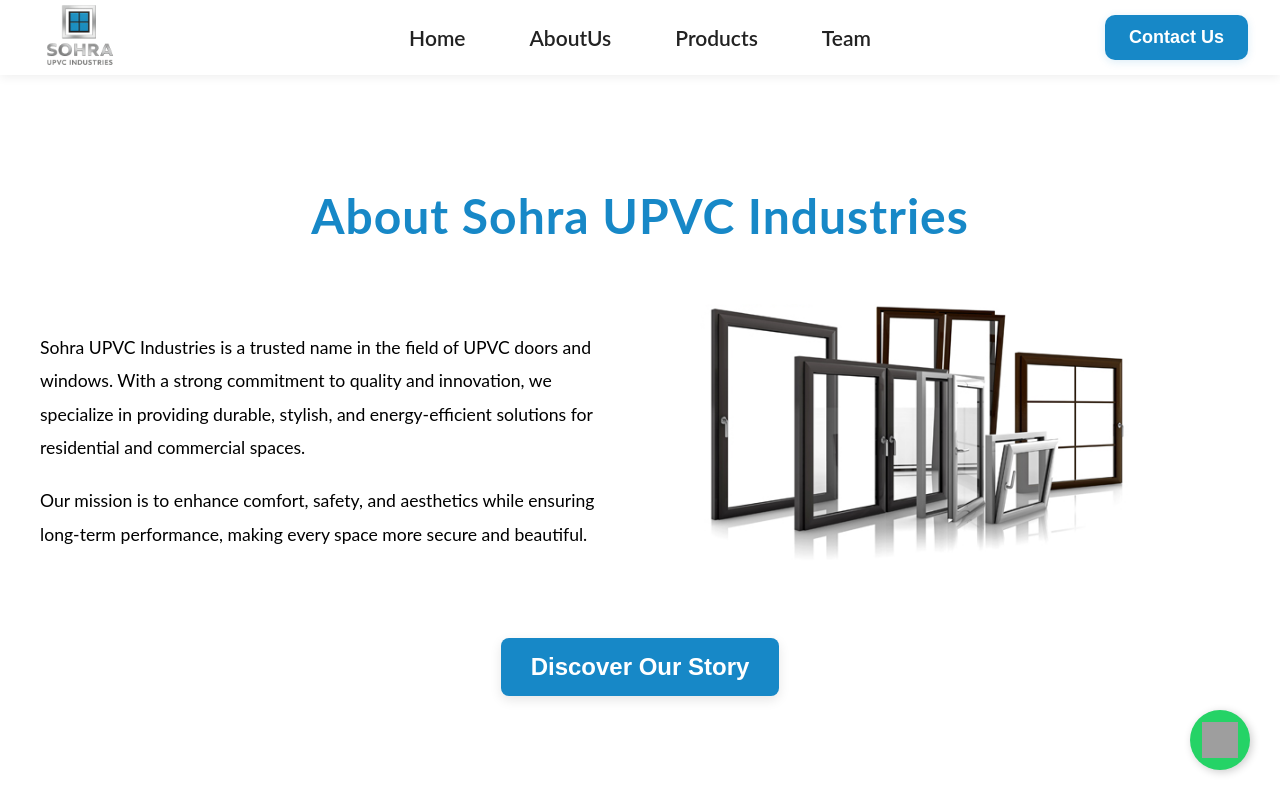
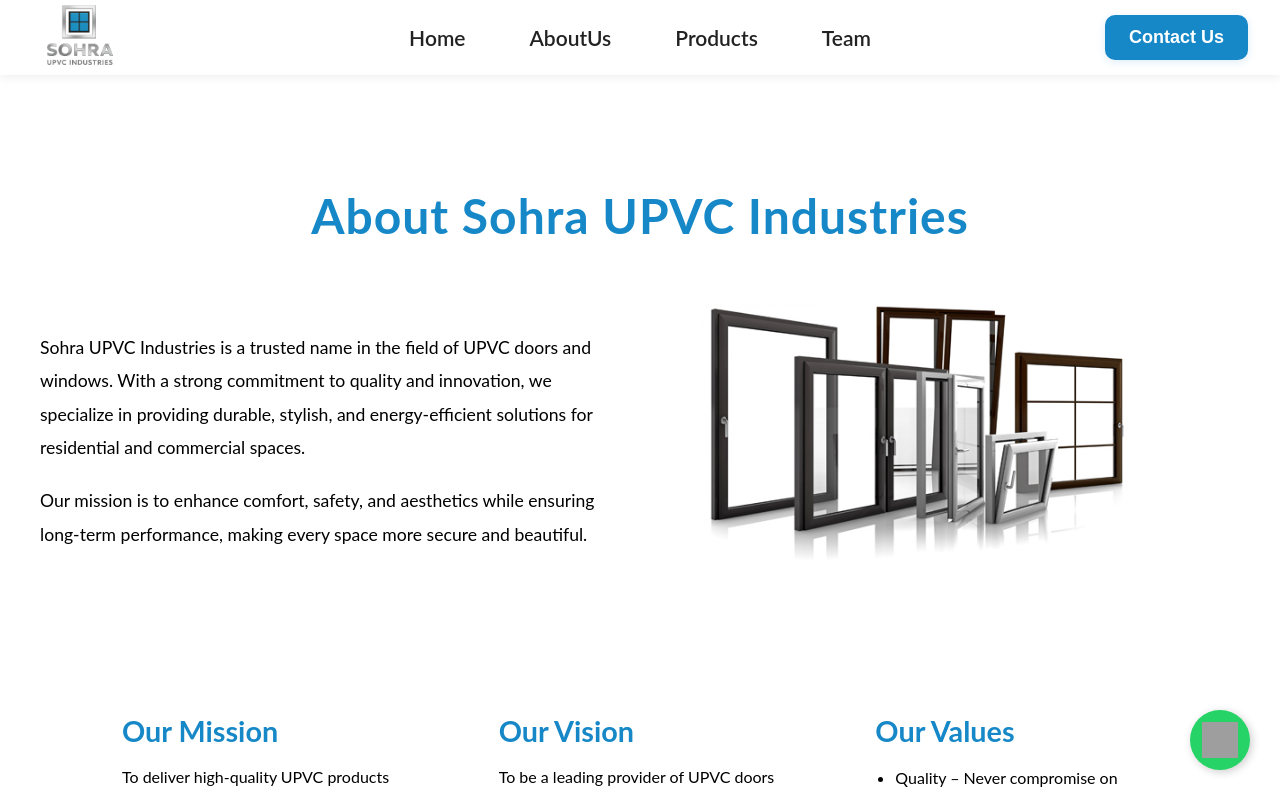
Before and after one commit to DIKSHITS/sohra_upvc, a React (Vite) app in the folder sohraupvc/: page /about in a window 1280 px wide. Shown: the top 795 px of the page. Built offline with nearby package versions, Linux system fonts and the light colour scheme; grey boxes are pictures that could not be loaded.

Commit message:
first commit

```diff
--- a/sohraupvc/src/Components/about.jsx
+++ b/sohraupvc/src/Components/about.jsx
@@ -98,36 +98,8 @@
           </motion.div>
         </div>
 
-        {/* Discover Our Story Button Section */}
-        <motion.div
-          initial={{ opacity: 0, y: 50 }}
-          whileInView={{ opacity: 1, y: 0 }}
-          transition={{ duration: 1 }}
-          style={{
-            maxWidth: "1200px",
-            margin: "60px auto",
-            textAlign: "center",
-          }}
-        >
-          <motion.button
-            onClick={() => setShowVideo(true)}
-            whileHover={{ scale: 1.05 }}
-            whileTap={{ scale: 0.95 }}
-            style={{
-              fontSize: "clamp(1.2rem, 2vw, 1.5rem)",
-              padding: "15px 30px",
-              backgroundColor: "#1788c7",
-              color: "white",
-              border: "none",
-              borderRadius: "8px",
-              cursor: "pointer",
-              boxShadow: "0 4px 12px rgba(0,0,0,0.1)",
-              fontWeight: "bold",
-            }}
-          >
-            Discover Our Story
-          </motion.button>
-        </motion.div>
+
+
 
         {/* Video Modal */}
         {showVideo && (
```
